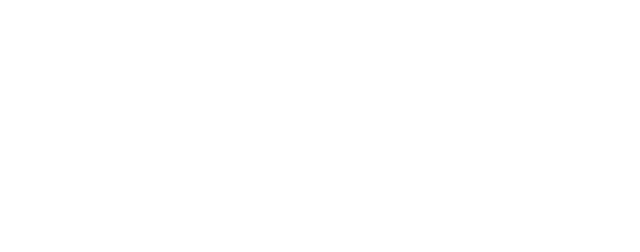
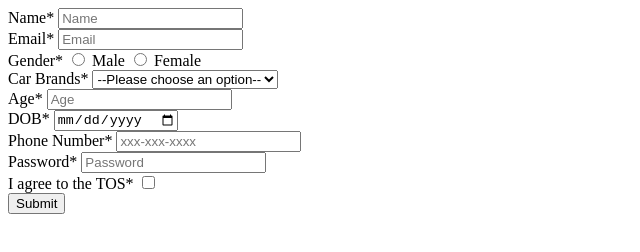
Before and after one commit to acciojob/signup-form-car-buddhinathjha, a website: page main.html in a window 1280 px wide. Shown: the whole page, without its empty margins (0-640 px from the left). Drawn offline with Linux system fonts and the light colour scheme.

Commit message:
created a submission

```diff
--- a/main.html
+++ b/main.html
@@ -8,6 +8,55 @@
 
 <body>
 	<!-- the entire body must be written by student -->
+    <form method="post">
+        <div>
+            <label for="name">Name*</label>
+            <input type="text" id="name" name="name" placeholder="Name" required>
+        </div>
+        <div>
+            <label for="email">Email*</label>
+            <input type="email" id="email" name="email" placeholder="Email" required>
+        </div>
+        <div>
+            <label for="gender">Gender*</label>
+            <input type="radio" id="male" name="gender" required>
+			<label for="male">Male</label>
+			<input type="radio" id="female" name="gender" required>
+			<label for="female">Female</label>
+        </div>
+        <div>
+			<label for="cars">Car Brands*</label>
+            <select id="cars" aria-multiselectable>
+				<option value="" selected>--Please choose an option--</option>
+				<option>Fortuner</option>
+				<option>Scorpio</option>
+				<option>Thar</option>
+			</select>
+		</div>
+        <div>
+			<label for="age">Age*</label>
+            <input type="number" id="age" name="age" placeholder="Age" required>
+		</div>
+        <div>
+			<label for="dob">DOB*</label>
+            <input type="date" id="dob" name="dob" placeholder="DOB" required>
+		</div>
+        <div>
+			<label for="tel">Phone Number*</label>
+            <input type="tel" id="tel" name="phoneno" placeholder="xxx-xxx-xxxx" required>
+		</div>
+        <div>
+			<label for="password">Password*</label>
+            <input type="password" id="password" name="password" placeholder="Password" required>
+		</div>
+        <div>
+			<label for="tos">I agree to the TOS*</label>
+            <input type="checkbox" id="tos" name="checkbox" required>
+		</div>
+        <div>
+			<button type="submit">Submit</button>
+		</div>
+    </form>
     <script type="text/javascript" src="./script.js">
 </script>
 
```
